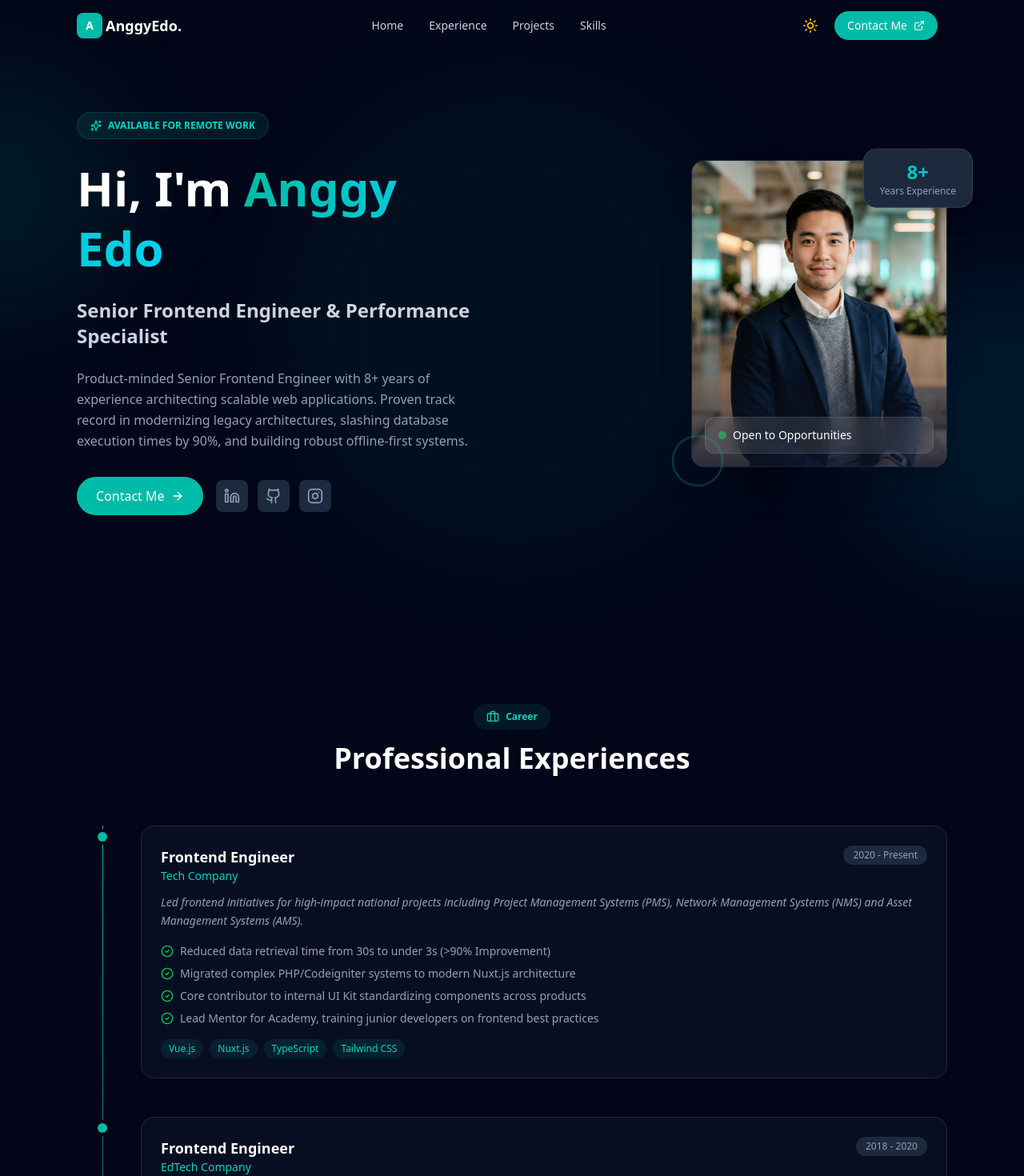
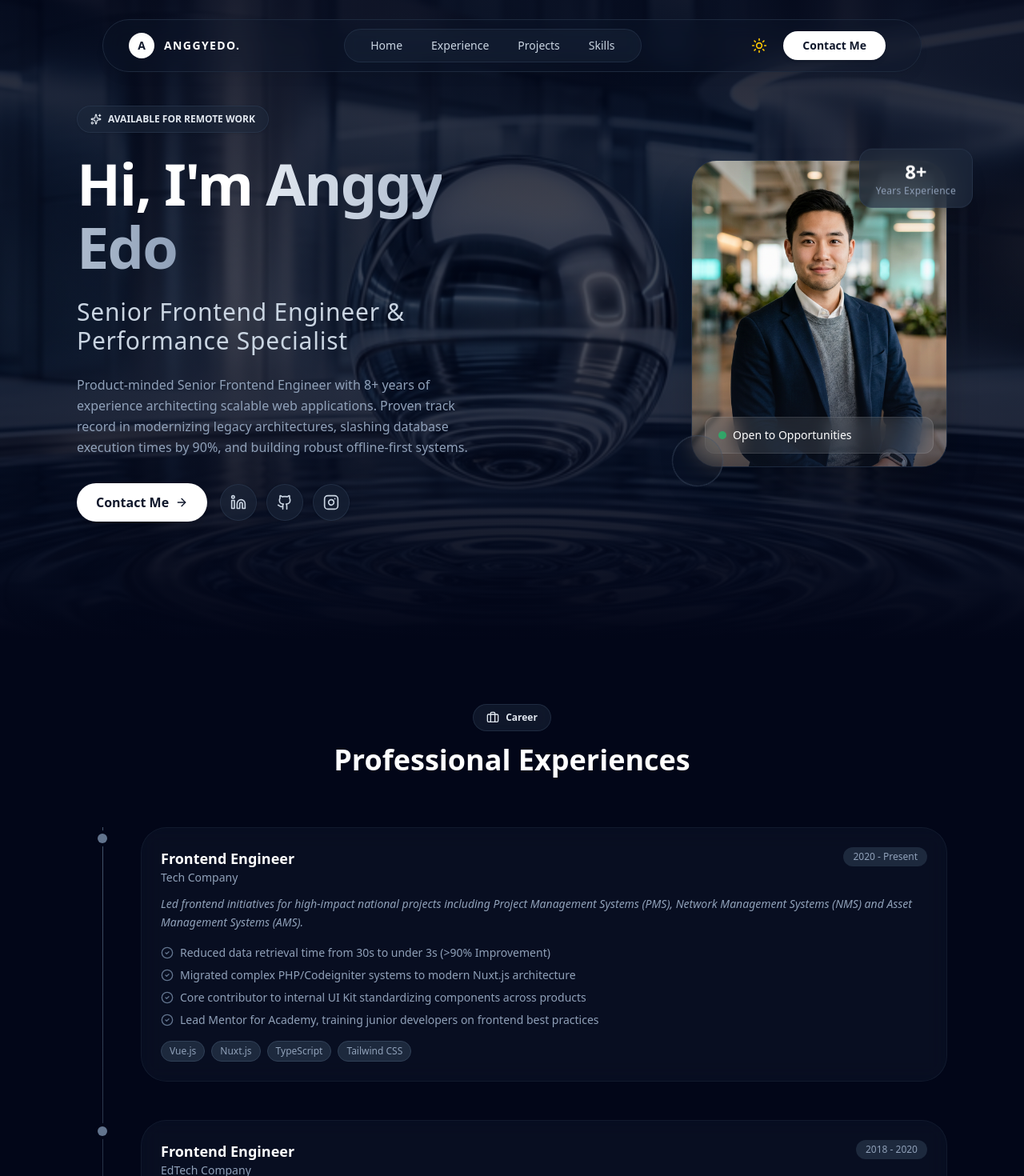
Before and after one commit to edo26/anggyedo, a Next.js app: page / in a window 1280 px wide. Shown: the top 1470 px of the page at 80% size. Built offline with nearby package versions, Linux system fonts and the light colour scheme.

Commit message:
style: revamp landing page to minimalist metallic glassmorphism

```diff
--- a/src/components/layout/Navbar.tsx
+++ b/src/components/layout/Navbar.tsx
@@ -64,34 +64,34 @@ export default function Navbar() {
             initial={{ y: -100 }}
             animate={{ y: 0 }}
             transition={{ duration: 0.6, ease: 'easeOut' }}
-            className={`fixed top-0 left-0 right-0 z-50 transition-all duration-300 ${isScrolled
-                ? 'bg-white/70 dark:bg-slate-900/70 backdrop-blur-xl shadow-lg shadow-black/5 dark:shadow-black/20'
-                : 'bg-transparent'
+            className={`fixed top-6 left-1/2 -translate-x-1/2 z-50 transition-all duration-500 w-[95%] max-w-5xl rounded-full ${isScrolled
+                ? 'bg-white/50 dark:bg-slate-900/50 backdrop-blur-2xl shadow-2xl shadow-black/10 dark:shadow-black/40 border border-white/30 dark:border-slate-800'
+                : 'bg-white/30 dark:bg-slate-900/30 backdrop-blur-md shadow-lg shadow-black/5 border border-white/20 dark:border-slate-800'
                 }`}
         >
-            <div className="max-w-6xl mx-auto px-4 sm:px-6 lg:px-8">
+            <div className="px-5 sm:px-8">
                 <div className="flex items-center justify-between h-16">
                     {/* Logo */}
                     <a
                         href="#home"
                         onClick={() => handleNavClick('#home')}
-                        className="flex items-center space-x-1 group"
+                        className="flex items-center space-x-2 group"
                     >
-                        <span className="bg-teal-500 text-white w-8 h-8 rounded-lg flex items-center justify-center font-bold text-sm group-hover:scale-110 transition-transform">
+                        <span className="bg-slate-800 dark:bg-white text-white dark:text-slate-900 w-8 h-8 rounded-full flex items-center justify-center font-bold text-sm group-hover:scale-110 transition-transform shadow-inner">
                             {navbar.logo}
                         </span>
-                        <span className="text-lg font-bold text-slate-900 dark:text-white">
+                        <span className="text-sm font-bold tracking-widest text-slate-900 dark:text-white uppercase letter-spacing-[0.2em] ml-1">
                             {navbar.logoAccent}
                         </span>
                     </a>
 
                     {/* Desktop Navigation */}
-                    <div className="hidden md:flex items-center space-x-8">
+                    <div className="hidden md:flex items-center space-x-1 bg-white/40 dark:bg-slate-800/40 backdrop-blur-sm rounded-full p-1 px-4 border border-white/40 dark:border-slate-700/50">
                         {navbar.links.map((link) => (
                             <button
                                 key={link.href}
                                 onClick={() => handleNavClick(link.href)}
-                                className="text-slate-600 dark:text-slate-300 hover:text-teal-500 dark:hover:text-teal-400 transition-colors text-sm font-medium"
+                                className="text-slate-700 dark:text-slate-300 hover:text-black dark:hover:text-white hover:bg-white/50 dark:hover:bg-slate-700/50 px-4 py-1.5 rounded-full transition-all text-sm font-medium"
                             >
                                 {link.label}
                             </button>
@@ -118,10 +118,9 @@ export default function Navbar() {
                             href={navbar.ctaUrl}
                             target="_blank"
                             rel="noopener noreferrer"
-                            className="hidden md:flex items-center space-x-2 bg-teal-500 hover:bg-teal-600 text-white px-4 py-2 rounded-full text-sm font-medium transition-all hover:shadow-lg hover:shadow-teal-500/25"
+                            className="hidden md:flex items-center space-x-2 bg-slate-900 dark:bg-white hover:bg-black dark:hover:bg-slate-100 text-white dark:text-slate-900 px-6 py-2 rounded-full text-sm font-semibold transition-all shadow-md hover:shadow-xl"
                         >
                             <span>{navbar.ctaText}</span>
-                            <ExternalLink className="w-3.5 h-3.5" />
                         </a>
 
                         {/* Mobile Menu Toggle */}
@@ -144,17 +143,17 @@ export default function Navbar() {
             <AnimatePresence>
                 {isMobileMenuOpen && (
                     <motion.div
-                        initial={{ opacity: 0, height: 0 }}
-                        animate={{ opacity: 1, height: 'auto' }}
-                        exit={{ opacity: 0, height: 0 }}
-                        className="md:hidden bg-white/95 dark:bg-slate-900/95 backdrop-blur-xl border-t border-slate-200 dark:border-slate-700"
+                        initial={{ opacity: 0, y: -20 }}
+                        animate={{ opacity: 1, y: 0 }}
+                        exit={{ opacity: 0, y: -20 }}
+                        className="md:hidden absolute top-[110%] left-0 right-0 bg-white/90 dark:bg-slate-900/90 backdrop-blur-2xl rounded-3xl border border-white/20 dark:border-slate-800 shadow-2xl p-4 overflow-hidden"
                     >
-                        <div className="px-4 py-4 space-y-2">
+                        <div className="space-y-1">
                             {navbar.links.map((link) => (
                                 <button
                                     key={link.href}
                                     onClick={() => handleNavClick(link.href)}
-                                    className="block w-full text-left py-2 px-3 rounded-lg text-slate-600 dark:text-slate-300 hover:bg-slate-100 dark:hover:bg-slate-800 transition-colors"
+                                    className="block w-full text-center py-3 px-4 rounded-xl text-slate-700 dark:text-slate-300 hover:bg-slate-100 dark:hover:bg-slate-800 transition-all font-medium"
                                 >
                                     {link.label}
                                 </button>
@@ -163,7 +162,7 @@ export default function Navbar() {
                                 href={navbar.ctaUrl}
                                 target="_blank"
                                 rel="noopener noreferrer"
-                                className="block w-full text-center bg-teal-500 text-white py-2 px-3 rounded-full font-medium mt-2"
+                                className="block w-full text-center bg-slate-900 dark:bg-white text-white dark:text-slate-900 py-3 px-4 rounded-xl font-semibold mt-4 shadow-md"
                             >
                                 {navbar.ctaText}
                             </a>
--- a/src/components/sections/ExperienceSection.tsx
+++ b/src/components/sections/ExperienceSection.tsx
@@ -38,7 +38,7 @@ export default function ExperienceSection({ data, id, variant = 'professional' }
                     transition={{ duration: 0.6 }}
                     className="text-center mb-16"
                 >
-                    <div className="inline-flex items-center space-x-2 bg-teal-500/10 text-teal-600 dark:text-teal-400 text-xs font-semibold px-4 py-2 rounded-full mb-4">
+                    <div className="inline-flex items-center space-x-2 bg-slate-100/50 dark:bg-slate-800/50 backdrop-blur-md text-slate-800 dark:text-slate-200 text-xs font-semibold px-4 py-2 rounded-full mb-4 border border-slate-200/50 dark:border-slate-700/50">
                         <SectionIcon className="w-4 h-4" />
                         <span>{variant === 'professional' ? 'Career' : 'Education'}</span>
                     </div>
@@ -50,7 +50,7 @@ export default function ExperienceSection({ data, id, variant = 'professional' }
                 {/* Timeline */}
                 <div className="relative">
                     {/* Vertical Timeline Line */}
-                    <div className="absolute left-0 md:left-8 top-0 bottom-0 w-px bg-gradient-to-b from-teal-500 via-teal-500/50 to-transparent" />
+                    <div className="absolute left-0 md:left-8 top-0 bottom-0 w-px bg-gradient-to-b from-slate-400 via-slate-300/50 to-transparent dark:from-slate-600 dark:via-slate-700/50" />
 
                     {/* Experience Entries */}
                     <div className="space-y-12">
@@ -64,17 +64,17 @@ export default function ExperienceSection({ data, id, variant = 'professional' }
                                 className="relative pl-8 md:pl-20"
                             >
                                 {/* Timeline Dot */}
-                                <div className="absolute left-0 md:left-8 top-2 -translate-x-1/2 w-3 h-3 bg-teal-500 rounded-full ring-4 ring-white dark:ring-slate-950 z-10" />
+                                <div className="absolute left-0 md:left-8 top-2 -translate-x-1/2 w-3 h-3 bg-slate-400 dark:bg-slate-500 rounded-full ring-4 ring-white dark:ring-slate-950 z-10" />
 
                                 {/* Experience Card */}
-                                <div className="bg-white dark:bg-slate-900/50 rounded-2xl p-6 border border-slate-200 dark:border-slate-800 hover:border-teal-500/30 dark:hover:border-teal-500/30 transition-all duration-300 hover:shadow-xl hover:shadow-teal-500/5 group">
+                                <div className="bg-white/50 dark:bg-slate-900/50 backdrop-blur-md rounded-[2rem] p-6 border border-slate-200/50 dark:border-slate-800/50 hover:border-slate-400/30 dark:hover:border-slate-600/30 transition-all duration-300 hover:shadow-2xl hover:shadow-black/5 group">
                                     {/* Header */}
                                     <div className="flex flex-wrap items-start justify-between gap-2 mb-3">
                                         <div>
-                                            <h3 className="text-lg font-bold text-slate-900 dark:text-white group-hover:text-teal-500 transition-colors">
+                                            <h3 className="text-lg font-bold text-slate-900 dark:text-white group-hover:text-slate-700 dark:group-hover:text-slate-300 transition-colors">
                                                 {entry.role}
                                             </h3>
-                                            <p className="text-sm text-teal-600 dark:text-teal-400 font-medium">
+                                            <p className="text-sm text-slate-600 dark:text-slate-400 font-medium">
                                                 {entry.company}
                                             </p>
                                         </div>
@@ -93,7 +93,7 @@ export default function ExperienceSection({ data, id, variant = 'professional' }
                                         <div className="space-y-2 mb-4">
                                             {entry.achievements.map((achievement, achIndex) => (
                                                 <div key={achIndex} className="flex items-start space-x-2">
-                                                    <CheckCircle2 className="w-4 h-4 text-green-500 mt-0.5 flex-shrink-0" />
+                                                    <CheckCircle2 className="w-4 h-4 text-slate-400 dark:text-slate-500 mt-0.5 flex-shrink-0" />
                                                     <span className="text-sm text-slate-600 dark:text-slate-400">
                                                         {achievement}
                                                     </span>
@@ -108,7 +108,7 @@ export default function ExperienceSection({ data, id, variant = 'professional' }
                                             {entry.technologies.map((tech) => (
                                                 <span
                                                     key={tech}
-                                                    className="text-xs px-2.5 py-1 rounded-full bg-teal-500/10 text-teal-600 dark:text-teal-400 font-medium"
+                                                    className="text-xs px-2.5 py-1 rounded-full bg-slate-100 dark:bg-slate-800 text-slate-600 dark:text-slate-400 font-medium border border-slate-200 dark:border-slate-700"
                                                 >
                                                     {tech}
                                                 </span>
--- a/src/components/sections/HeroSection.tsx
+++ b/src/components/sections/HeroSection.tsx
@@ -51,14 +51,20 @@ export default function HeroSection() {
     return (
         <section
             id="home"
-            className="min-h-screen flex items-center pt-16 pb-20 relative overflow-hidden"
+            className="min-h-screen flex items-center pt-16 pb-20 relative overflow-hidden bg-white dark:bg-slate-950"
         >
-            {/* Background gradient decorations */}
-            <div className="absolute top-0 left-0 w-full h-full pointer-events-none">
-                <div className="absolute top-20 -left-40 w-80 h-80 bg-teal-500/10 rounded-full blur-3xl" />
-                <div className="absolute bottom-20 -right-40 w-96 h-96 bg-cyan-500/10 rounded-full blur-3xl" />
-                <div className="absolute top-1/2 left-1/2 -translate-x-1/2 -translate-y-1/2 w-[600px] h-[600px] bg-teal-400/5 rounded-full blur-3xl" />
+            {/* Main Image Background */}
+            <div className="absolute inset-0 z-0 opacity-40 dark:opacity-60">
+                <Image
+                    src="/hero-bg.png"
+                    alt="Abstract metallic ripples"
+                    fill
+                    priority
+                    className="object-cover"
+                />
             </div>
+            {/* Elegant overlay gradient to ensure text readability */}
+            <div className="absolute inset-0 bg-gradient-to-b from-white/70 via-transparent to-white dark:from-slate-950/80 dark:via-slate-950/50 dark:to-slate-950 z-0 pointer-events-none" />
 
             <div className="max-w-6xl mx-auto px-4 sm:px-6 lg:px-8 w-full relative z-10">
                 <motion.div
@@ -71,7 +77,7 @@ export default function HeroSection() {
                     <div className="space-y-6">
                         {/* Available Badge */}
                         <motion.div variants={itemVariants}>
-                            <span className="inline-flex items-center space-x-2 bg-teal-500/10 dark:bg-teal-400/10 text-teal-600 dark:text-teal-400 text-xs font-semibold px-4 py-2 rounded-full border border-teal-500/20">
+                            <span className="inline-flex items-center space-x-2 bg-slate-100/50 dark:bg-slate-800/50 backdrop-blur-md text-slate-800 dark:text-slate-200 text-xs font-semibold px-4 py-2 rounded-full border border-slate-200/50 dark:border-slate-700/50 shadow-sm">
                                 <Sparkles className="w-3.5 h-3.5" />
                                 <span>{hero.badgeText}</span>
                             </span>
@@ -79,9 +85,9 @@ export default function HeroSection() {
 
                         {/* Heading */}
                         <motion.div variants={itemVariants}>
-                            <h1 className="text-4xl sm:text-5xl lg:text-6xl font-bold text-slate-900 dark:text-white leading-tight">
+                            <h1 className="text-4xl sm:text-5xl lg:text-7xl font-bold text-slate-900 dark:text-white leading-[1.1] tracking-tight">
                                 {hero.greeting}{' '}
-                                <span className="bg-gradient-to-r from-teal-500 to-cyan-400 bg-clip-text text-transparent">
+                                <span className="text-transparent bg-clip-text bg-gradient-to-r from-slate-600 to-slate-400 dark:from-slate-200 dark:to-slate-400">
                                     {hero.name}
                                 </span>
                             </h1>
@@ -90,7 +96,7 @@ export default function HeroSection() {
                         {/* Title */}
                         <motion.h2
                             variants={itemVariants}
-                            className="text-xl sm:text-2xl font-semibold text-slate-700 dark:text-slate-300"
+                            className="text-xl sm:text-3xl font-medium text-slate-600 dark:text-slate-300 tracking-wide"
                         >
                             {hero.title}
                         </motion.h2>
@@ -112,7 +118,7 @@ export default function HeroSection() {
                                 href={content.navbar.ctaUrl}
                                 target="_blank"
                                 rel="noopener noreferrer"
-                                className="inline-flex items-center space-x-2 bg-teal-500 hover:bg-teal-600 text-white px-6 py-3 rounded-full font-medium transition-all hover:shadow-lg hover:shadow-teal-500/25 group"
+                                className="inline-flex items-center space-x-2 bg-slate-900 dark:bg-white hover:bg-black dark:hover:bg-slate-100 text-white dark:text-slate-900 px-6 py-3 rounded-full font-semibold transition-all shadow-lg hover:shadow-xl group"
                             >
                                 <span>{content.navbar.ctaText}</span>
                                 <ArrowRight className="w-4 h-4 group-hover:translate-x-1 transition-transform" />
@@ -125,7 +131,7 @@ export default function HeroSection() {
                                         href={social.url}
                                         target="_blank"
                                         rel="noopener noreferrer"
-                                        className="p-2.5 rounded-lg bg-slate-100 dark:bg-slate-800 text-slate-500 dark:text-slate-400 hover:bg-teal-500 hover:text-white transition-all hover:scale-110 hover:shadow-lg"
+                                        className="p-3 rounded-full bg-white/50 dark:bg-slate-800/50 backdrop-blur-md border border-slate-200/50 dark:border-slate-700/50 text-slate-600 dark:text-slate-300 hover:bg-slate-900 hover:text-white dark:hover:bg-white dark:hover:text-slate-900 transition-all hover:scale-110 shadow-sm"
                                         aria-label={social.platform}
                                     >
                                         {getSocialIcon(social.icon)}
@@ -140,10 +146,10 @@ export default function HeroSection() {
                         variants={itemVariants}
                         className="flex justify-center lg:justify-end relative"
                     >
-                        <div className="relative">
+                        <div className="relative group">
                             {/* Glassmorphism Profile Card */}
-                            <div className="w-72 h-80 sm:w-80 sm:h-96 rounded-2xl bg-gradient-to-br from-teal-400/20 to-cyan-500/20 dark:from-teal-400/10 dark:to-cyan-500/10 backdrop-blur-sm border border-white/20 dark:border-slate-700/30 shadow-2xl overflow-hidden relative group">
-                                <div className="absolute inset-0 bg-gradient-to-t from-slate-900/80 via-transparent to-transparent z-10" />
+                            <div className="w-72 h-80 sm:w-80 sm:h-96 rounded-[2rem] bg-white/10 dark:bg-slate-900/10 backdrop-blur-xl border border-white/40 dark:border-slate-700/50 shadow-2xl overflow-hidden relative group-hover:shadow-3xl transition-shadow duration-500">
+                                <div className="absolute inset-0 bg-gradient-to-t from-slate-900/60 via-transparent to-transparent z-10" />
                                 <Image
                                     src={hero.profileImageUrl}
                                     alt={`${hero.name} profile`}
@@ -167,13 +173,13 @@ export default function HeroSection() {
                             <motion.div
                                 animate={{ y: [-5, 5, -5] }}
                                 transition={{ duration: 4, repeat: Infinity, ease: 'easeInOut' }}
-                                className="absolute -top-4 -right-4 sm:-right-8 bg-white dark:bg-slate-800 rounded-2xl shadow-xl px-5 py-3 border border-slate-200 dark:border-slate-700"
+                                className="absolute -top-4 -right-4 sm:-right-8 bg-white/70 dark:bg-slate-800/70 backdrop-blur-xl rounded-2xl shadow-xl px-5 py-3 border border-slate-200/50 dark:border-slate-700/50"
                             >
                                 <div className="text-center">
-                                    <div className="text-2xl font-bold bg-gradient-to-r from-teal-500 to-cyan-400 bg-clip-text text-transparent">
+                                    <div className="text-2xl font-bold text-slate-800 dark:text-white">
                                         {hero.yearsExperience}
                                     </div>
-                                    <div className="text-xs text-slate-500 dark:text-slate-400 font-medium">
+                                    <div className="text-xs text-slate-500 dark:text-slate-400 font-medium tracking-wide">
                                         Years Experience
                                     </div>
                                 </div>
@@ -183,7 +189,7 @@ export default function HeroSection() {
                             <motion.div
                                 animate={{ rotate: 360 }}
                                 transition={{ duration: 20, repeat: Infinity, ease: 'linear' }}
-                                className="absolute -bottom-6 -left-6 w-16 h-16 border-2 border-teal-500/30 rounded-full"
+                                className="absolute -bottom-6 -left-6 w-16 h-16 border border-slate-300 dark:border-slate-600 rounded-full opacity-60 backdrop-blur-md"
                             />
                         </div>
                     </motion.div>
--- a/src/components/sections/ProjectsSection.tsx
+++ b/src/components/sections/ProjectsSection.tsx
@@ -88,12 +88,12 @@ export default function ProjectsSection() {
                                 {/* Overlay with actions */}
                                 <div className="absolute inset-0 bg-slate-900/60 opacity-0 group-hover:opacity-100 transition-opacity duration-300 flex items-center justify-center gap-4">
                                     {project.projectUrl && project.projectUrl !== '#' && (
-                                        <a href={project.projectUrl} target="_blank" rel="noopener noreferrer" className="p-3 bg-white text-slate-900 rounded-full hover:bg-teal-500 hover:text-white transition-colors" aria-label="View Project">
+                                        <a href={project.projectUrl} target="_blank" rel="noopener noreferrer" className="p-3 bg-white text-slate-900 rounded-full hover:bg-slate-500 hover:text-white transition-colors" aria-label="View Project">
                                             <ExternalLink className="w-5 h-5" />
                                         </a>
                                     )}
                                     {project.githubUrl && project.githubUrl !== '#' && (
-                                        <a href={project.githubUrl} target="_blank" rel="noopener noreferrer" className="p-3 bg-white text-slate-900 rounded-full hover:bg-teal-500 hover:text-white transition-colors" aria-label="View Code">
+                                        <a href={project.githubUrl} target="_blank" rel="noopener noreferrer" className="p-3 bg-white text-slate-900 rounded-full hover:bg-slate-500 hover:text-white transition-colors" aria-label="View Code">
                                             <Github className="w-5 h-5" />
                                         </a>
                                     )}
@@ -104,7 +104,7 @@ export default function ProjectsSection() {
                                 <p className="text-slate-600 dark:text-slate-400 mb-4 line-clamp-2 text-sm">{project.description}</p>
                                 <div className="flex flex-wrap gap-2">
                                     {project.technologies.map((tech, idx) => (
-                                        <span key={idx} className="px-3 py-1 bg-teal-50 dark:bg-teal-400/10 text-teal-600 dark:text-teal-400 rounded-full text-xs font-medium border border-teal-500/20">
+                                        <span key={idx} className="px-3 py-1 bg-slate-50 dark:bg-slate-400/10 text-slate-600 dark:text-slate-400 rounded-full text-xs font-medium border border-slate-500/20">
                                             {tech}
                                         </span>
                                     ))}
```
Also changed, not shown: src/components/sections/CTASection.tsx (+5 -5 lines), src/components/sections/SkillsSection.tsx (+6 -6 lines), public/about_3d.png (deleted), public/hero-bg.png (added).
